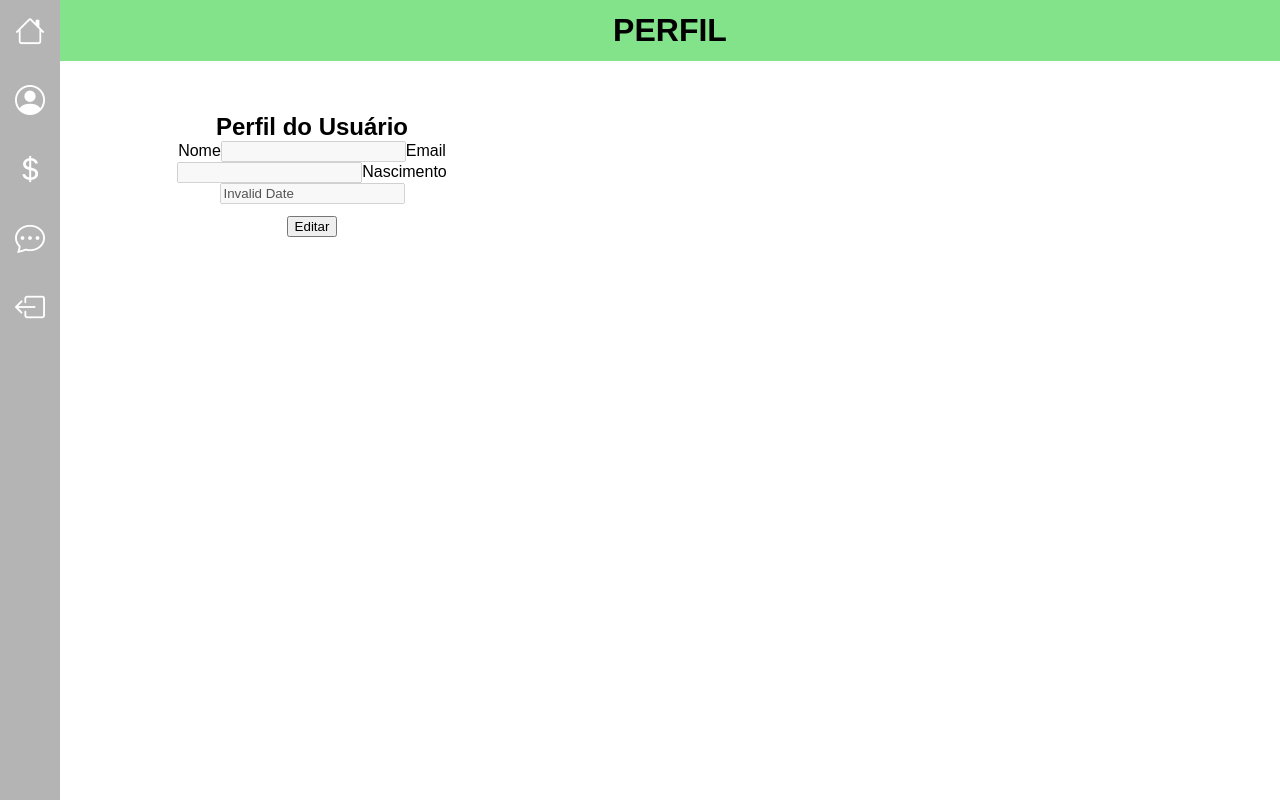
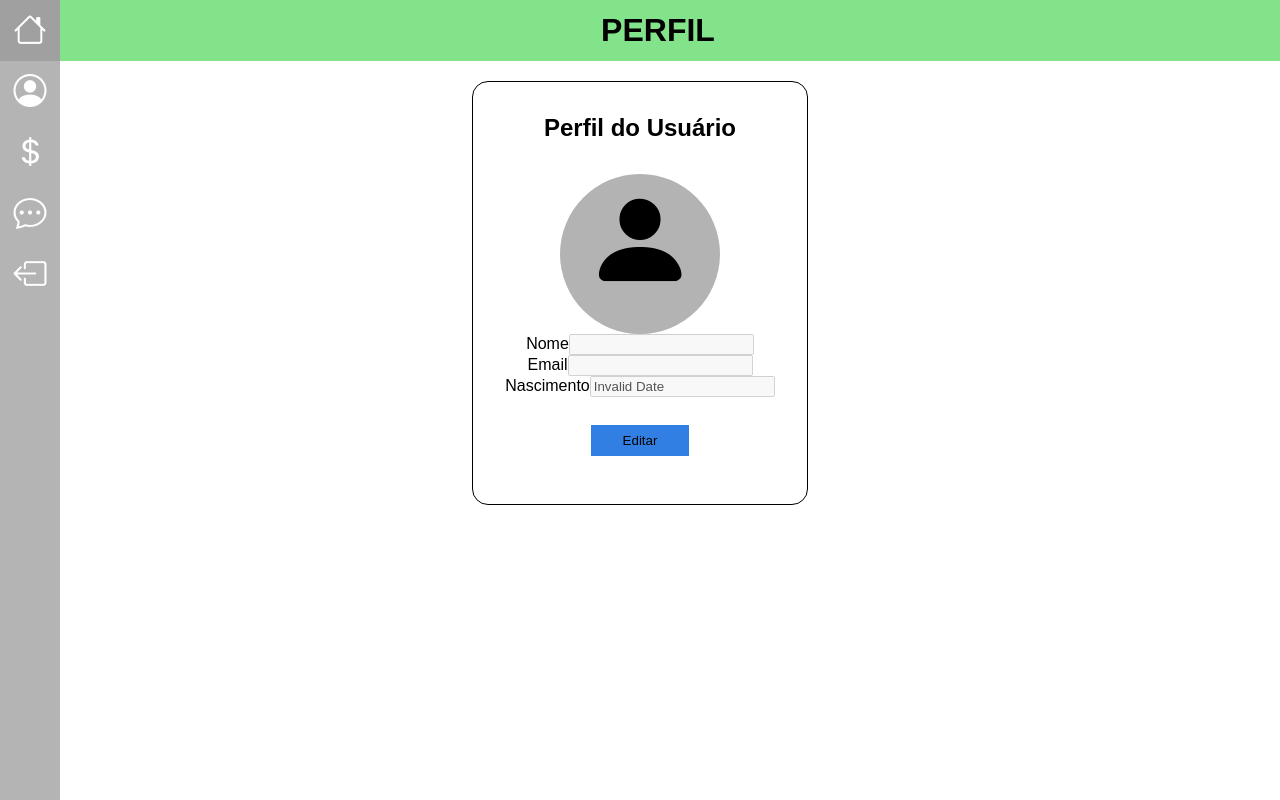
Before and after one commit to blesstherodrigo/cashpilot, a React (Create React App) app in the folder client/: page /perfil in a window 1280 px wide. Built offline with nearby package versions, Linux system fonts and the light colour scheme; no server answers.

Commit message:
pequenas melhorias

```diff
--- a/client/src/App.css
+++ /dev/null
@@ -1,6 +0,0 @@
-body {
-  text-align: center;
-  margin: 0;
-  padding: 0;
-  overflow-x: hidden;
-}
--- a/client/src/App.tsx
+++ b/client/src/App.tsx
@@ -3,7 +3,7 @@
 import { BrowserRouter as Router, Routes, Route } from 'react-router-dom';
 import TelaLogin from './pages/TelaLogin'
 import TelaRegister from './pages/TelaRegister';
-import TelaInicio from './pages/TelaInicio';
+import TelaInicio from './pages/TelaInicio/TelaInicio';
 import TelaProfile from './pages/TelaProfile';
 import TelaGastos from './pages/TelaGastos';
 import TelaSuporte from './pages/TelaSuporte';
--- a/client/src/components/forms/LoginForm.tsx
+++ b/client/src/components/forms/LoginForm.tsx
@@ -48,8 +48,8 @@ export default function LoginForm() {
           onChange={(e) => setSenha(e.target.value)}
         />
         <button className='EsconderSenha' type="button" onClick={handlePassword}>
-          {isShow && <EyeOff size={18} />}
-          {!isShow && <Eye size={18} />}
+          {isShow && <Eye size={18} />}
+          {!isShow && <EyeOff size={18} />}
         </button>
       </div>
       <br />
--- /dev/null
+++ b/client/src/components/forms/ProfileForm/ProfileForm.css
@@ -0,0 +1,35 @@
+.botaoEditarPerfil {
+    cursor: pointer;
+    margin: 1rem;
+    padding: 0.5rem;
+    padding-right: 2rem;
+    padding-left: 2rem;
+    background-color: #327FE4;
+    border: 1px;
+}
+
+.sectionUser{
+    justify-self: center;
+    padding: 2rem;
+    border-radius: 1rem;
+    border: 1px solid black;
+    padding-left: 2rem;
+}
+
+.PerfilIcon{
+    margin-top: 2rem;
+    justify-self: center;
+    justify-items: center;
+    height: 10rem;
+    width: 10rem;
+    border-radius: 1000px;
+    background-color: #b3b3b3;
+}
+
+.iconePerf {
+    justify-content: center;
+    padding: 5px;
+    text-align: center;
+    justify-items: center;
+    font-size: 110px;
+}
--- a/client/src/components/forms/ProfileForm.tsx
+++ b/client/src/components/forms/ProfileForm/ProfileForm.tsx
@@ -1,6 +1,8 @@
 // src/components/forms/ProfileForm.tsx
+
+import './ProfileForm.css'
 import { useEffect, useState } from 'react';
-import api from '../../services/Api';
+import api from '../../../services/Api';
 
 export default function ProfileForm() {
   const [nome, setNome] = useState('');
@@ -35,8 +37,13 @@ export default function ProfileForm() {
   }, []);
 
   return (
-    <div style={{ maxWidth: 400 }}>
+    <div style={{ maxWidth: 400}}>
       <h2>Perfil do Usuário</h2>
+
+      <div className='PerfilIcon'>
+        <div className='iconePerf'><i className="bi bi-person-fill"></i></div>
+      </div>
+
 
       <label>Nome</label>
       <input
@@ -46,6 +53,8 @@ export default function ProfileForm() {
         disabled={!editando}
       />
 
+      <br />
+
       <label>Email</label>
       <input
         type="email"
@@ -53,7 +62,7 @@ export default function ProfileForm() {
         onChange={(e) => setEmail(e.target.value)}
         disabled={!editando}
       />
-
+      <br />
       <label>Nascimento</label>
       <input
         type="text"
@@ -70,7 +79,7 @@ export default function ProfileForm() {
             </button>
           </>
         ) : (
-          <button onClick={() => setEditando(true)}>Editar</button>
+          <button className='botaoEditarPerfil' onClick={() => setEditando(true)}>Editar</button>
         )}
       </div>
 
--- a/client/src/components/layout/Header.module.css
+++ b/client/src/components/layout/Header.module.css
@@ -1,5 +1,8 @@
 .header {
   background-color: hwb(125 51% 11%);
-  text-align: center;
+  align-items: center;
+  justify-content: center;
   padding: 12px;
+  display: flex;
+  padding-left: 3rem;
 }
--- a/client/src/components/ui/Sidebar.css
+++ b/client/src/components/ui/Sidebar.css
@@ -3,6 +3,9 @@
   height: 100%;
   background-color: rgb(180, 180, 180);
   padding-left: 0;
+  position: fixed;
+  top: 0;
+  bottom: 0;
 }
 
 ul {
@@ -13,12 +16,19 @@ ul {
 }
 
 .item-menu a {
+  width: 60px;
+  height: 61px;
+  display: flex;
+  justify-content: center;
+  align-items: center;
   color: white;
   text-decoration: none;
-  font-size: 30px;
-  display: flex;
-  margin-bottom: 20px;
-  padding-top: 15px;
-  justify-content: flex-start;
-  padding-left: 15px;
+  font-size: 33px;
+  transition: background-color 0.2s ease;
+  cursor: pointer;
 }
+
+.item-menu a:hover {
+  background-color: #a0a0a0;
+  cursor: pointer;
+}
--- a/client/src/pages/TelaGastos.tsx
+++ b/client/src/pages/TelaGastos.tsx
@@ -52,7 +52,7 @@ export default function TelaGastos() {
 return (
   <MainLayout titulo="GASTOS">
     <>
-      <div style={{ padding: '2rem' }}>
+      <div style={{marginLeft:'55px', padding: '2rem' }}>
       <h1>Meus Gastos</h1>
       <button onClick={abrirModalNovo}>+ Adicionar Gasto</button>
 
--- /dev/null
+++ b/client/src/pages/TelaInicio/TelaInicio.css
@@ -0,0 +1,16 @@
+
+.sectionInicio {
+    margin-left: 20px;
+    align-items: center;
+    padding: 2rem;
+}
+
+.sectionGraphs {
+    justify-self: center;
+    display: flex;
+    flex-direction: column;
+    gap: 5rem;
+    flex-wrap: wrap;
+    margin-left: 20px;
+    margin-top: 20px;
+}
--- a/client/src/pages/TelaInicio.tsx
+++ b/client/src/pages/TelaInicio/TelaInicio.tsx
@@ -1,9 +1,11 @@
-import MainLayout from '../components/layout/MainLayout';
+// src/pages/TelaInicio/TelaInicio.tsx
+
+import MainLayout from '../../components/layout/MainLayout';
 import { useEffect, useState } from 'react';
-import api from '../services/Api';
-import GraficoPorTipo from '../components/graph/GraficoPorTipo';
-import GraficoPorMes from '../components/graph/GraficoPorMes'
-
+import api from '../../services/Api';
+import GraficoPorTipo from '../../components/graph/GraficoPorTipo';
+import GraficoPorMes from '../../components/graph/GraficoPorMes';
+import './TelaInicio.css'
 
 export default function TelaInicio() {
   const [porTipo, setPorTipo] = useState<{ tipo: string; total: number }[]>([]);
@@ -29,9 +31,9 @@ export default function TelaInicio() {
 
   return (
     <MainLayout titulo="INÍCIO">
-    <div style={{ padding: '2rem' }}>
+    <div className='sectionInicio' >
       <h1>Resumo de Gastos</h1>
-      <div style={{ display: 'flex', gap: '2rem', flexWrap: 'wrap' }}>
+      <div className='sectionGraphs' >
         <GraficoPorTipo dados={porTipo} />
         <GraficoPorMes dados={porMes} />
       </div>
--- a/client/src/pages/TelaProfile.tsx
+++ b/client/src/pages/TelaProfile.tsx
@@ -1,14 +1,14 @@
 import MainLayout from '../components/layout/MainLayout';
 import '../components/ui/TelaProfile.css'
 import 'bootstrap-icons/font/bootstrap-icons.css';
-import ProfileForm from '../components/forms/ProfileForm';
+import ProfileForm from '../components/forms/ProfileForm/ProfileForm';
 
 export default function TelaProfile() {
   return (
     <MainLayout titulo="PERFIL">
       <>
-      <div style={{ padding: '2rem' }}>
-      <ProfileForm />
+      <div className='sectionUser'>
+        <ProfileForm />
       </div>
       </>
     </MainLayout>
```
Also changed, not shown: 1 other file (tests, documents, lock files or other folders).
